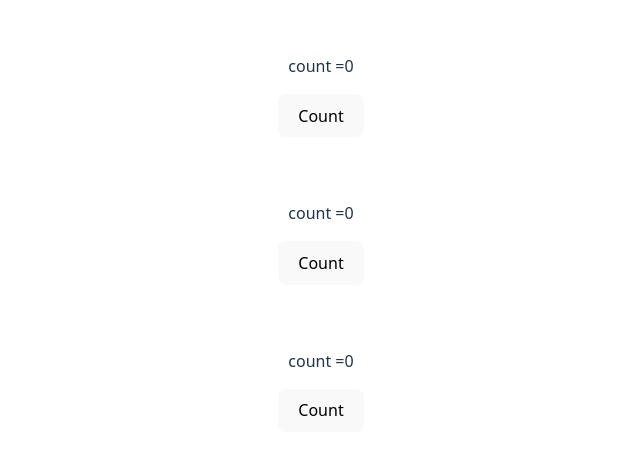
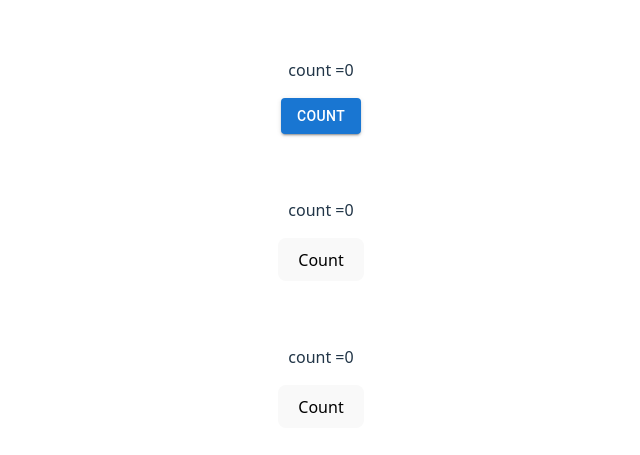
Before and after one commit to YashVerma24299/React, a React (Vite) app in the folder React_Part6/: page / in a window 1280 px wide. Shown: the part 165-620 px from the top of the page, without its empty margins (319-959 px from the left). Built offline with nearby package versions, Linux system fonts and the light colour scheme.

Commit message:
Learn about the 'Material UI' in react.

```diff
--- a/React_Part6/src/Counter.jsx
+++ b/React_Part6/src/Counter.jsx
@@ -4,6 +4,7 @@
 
 
 import { useState, useEffect } from "react"
+import Button from '@mui/material/Button';
 
 // Basic useEffect
 // export default function Counter(){
@@ -87,7 +88,7 @@ export default function Counter(){
         <>
             <div className="Counter">
                 <p>count ={count1}</p>
-                <button onClick={handleCount1}>Count</button>
+                <Button onClick={handleCount1} variant="contained">Count</Button>
                 <br /><br /><br />
                 <p>count ={count2}</p>
                 <button onClick={handleCount2}>Count</button>
```
Also changed, not shown: React_Part6/package.json (+6 -1 lines), React_Part6/Basic.txt (added), 1 other file (tests, documents, lock files or other folders).
